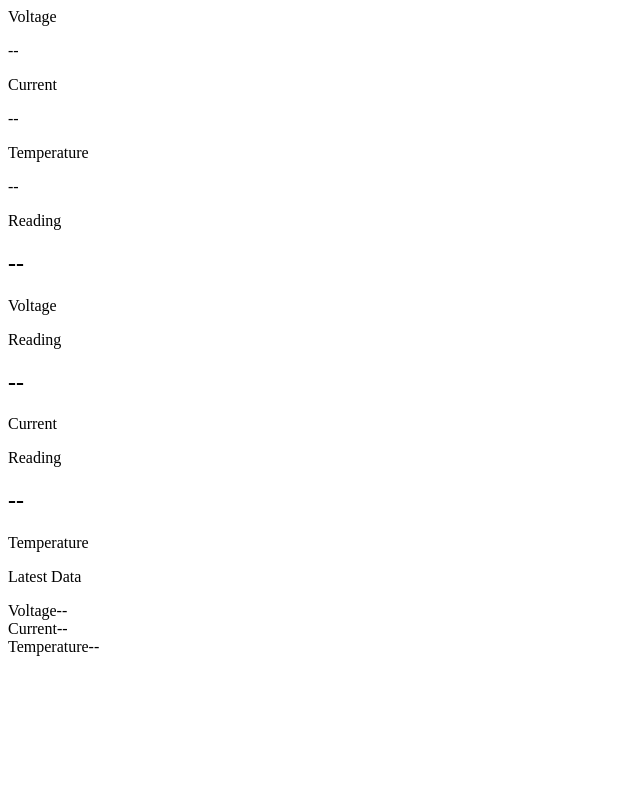
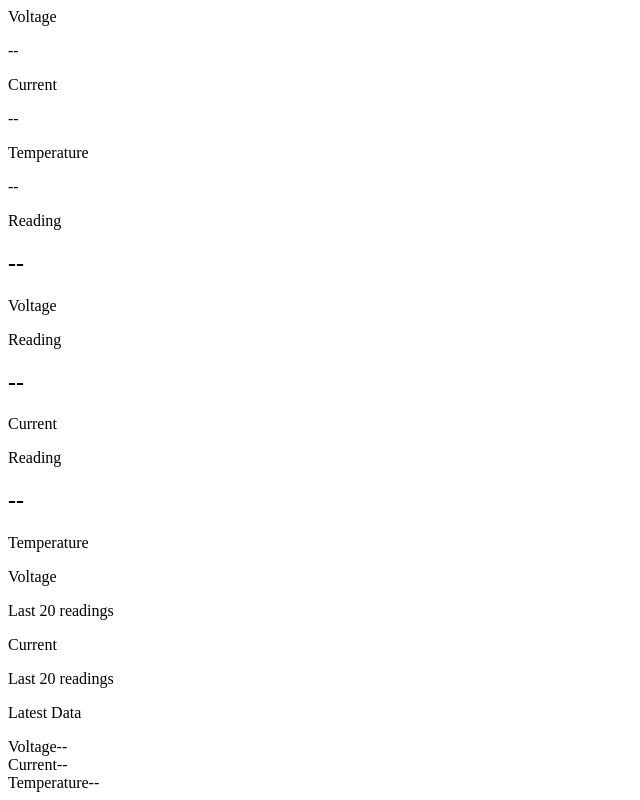
Before and after one commit to sohamrathod4567-hub/VoltineX, a React (Vite) app in the folder frontend/: page / in a window 1280 px wide. Shown: the part 286-1086 px from the top of the page, without its empty margins (0-640 px from the left). Before the commit the page ends 950 px from the top, so only its background shows below. Built offline with nearby package versions, Linux system fonts and the light colour scheme; no server answers; the HTML template or start-up script is replaced by a standard one.

Commit message:
Addded Line Graphs

```diff
--- a/frontend/src/App.css
+++ b/frontend/src/App.css
@@ -277,7 +277,8 @@ textarea {
 .section-grid,
 .component-grid,
 .contact-grid,
-.stats-grid {
+.stats-grid,
+.chart-grid {
   display: grid;
   gap: 20px;
 }
@@ -288,6 +289,10 @@ textarea {
 
 .stats-grid {
   grid-template-columns: repeat(3, minmax(0, 1fr));
+}
+
+.chart-grid {
+  grid-template-columns: repeat(2, minmax(0, 1fr));
 }
 
 .component-grid {
@@ -349,6 +354,27 @@ textarea {
 .readings-card {
   display: grid;
   gap: 18px;
+}
+
+.chart-card {
+  display: grid;
+  gap: 18px;
+}
+
+.chart-head {
+  display: flex;
+  align-items: center;
+  justify-content: space-between;
+  gap: 12px;
+}
+
+.chart-note {
+  color: var(--grey);
+  font-size: 0.9rem;
+}
+
+.chart-shell {
+  height: 260px;
 }
 
 .reading-list {
--- a/frontend/src/components/DashboardPage.jsx
+++ b/frontend/src/components/DashboardPage.jsx
@@ -1,3 +1,13 @@
+import {
+  CartesianGrid,
+  Line,
+  LineChart,
+  ResponsiveContainer,
+  Tooltip,
+  XAxis,
+  YAxis
+} from 'recharts';
+
 function formatValue(value, unit) {
   if (typeof value !== 'number') {
     return '--';
@@ -6,8 +16,32 @@ function formatValue(value, unit) {
   return `${value} ${unit}`;
 }
 
+function formatTick(timestamp, index) {
+  if (!timestamp) {
+    return `${index + 1}`;
+  }
+
+  const date = new Date(timestamp);
+  if (Number.isNaN(date.getTime())) {
+    return `${index + 1}`;
+  }
+
+  return date.toLocaleTimeString([], {
+    hour: '2-digit',
+    minute: '2-digit'
+  });
+}
+
 export default function DashboardPage({ data, isLoading, error }) {
   const latestRecord = data[0];
+  const chartData = [...data]
+    .slice(0, 20)
+    .reverse()
+    .map((item, index) => ({
+      name: formatTick(item?.timestamp, index),
+      voltage: item?.voltage,
+      current: item?.current
+    }));
   const metrics = [
     {
       label: 'Voltage',
@@ -69,6 +103,72 @@ export default function DashboardPage({ data, isLoading, error }) {
         ))}
       </div>
 
+      <div className="chart-grid">
+        <article className="content-card chart-card">
+          <div className="chart-head">
+            <p className="card-kicker">Voltage</p>
+            <span className="chart-note">Last 20 readings</span>
+          </div>
+          <div className="chart-shell">
+            <ResponsiveContainer width="100%" height="100%">
+              <LineChart data={chartData}>
+                <CartesianGrid stroke="#e9e9e9" vertical={false} />
+                <XAxis dataKey="name" tickLine={false} axisLine={false} tick={{ fill: '#6f6f6f', fontSize: 12 }} />
+                <YAxis tickLine={false} axisLine={false} tick={{ fill: '#6f6f6f', fontSize: 12 }} />
+                <Tooltip
+                  contentStyle={{
+                    backgroundColor: '#ffffff',
+                    border: '1px solid #e9e9e9',
+                    borderRadius: '16px',
+                    color: '#000000'
+                  }}
+                />
+                <Line
+                  type="monotone"
+                  dataKey="voltage"
+                  stroke="#000000"
+                  strokeWidth={2}
+                  dot={false}
+                  activeDot={{ r: 4, fill: '#000000' }}
+                />
+              </LineChart>
+            </ResponsiveContainer>
+          </div>
+        </article>
+
+        <article className="content-card chart-card">
+          <div className="chart-head">
+            <p className="card-kicker">Current</p>
+            <span className="chart-note">Last 20 readings</span>
+          </div>
+          <div className="chart-shell">
+            <ResponsiveContainer width="100%" height="100%">
+              <LineChart data={chartData}>
+                <CartesianGrid stroke="#e9e9e9" vertical={false} />
+                <XAxis dataKey="name" tickLine={false} axisLine={false} tick={{ fill: '#6f6f6f', fontSize: 12 }} />
+                <YAxis tickLine={false} axisLine={false} tick={{ fill: '#6f6f6f', fontSize: 12 }} />
+                <Tooltip
+                  contentStyle={{
+                    backgroundColor: '#ffffff',
+                    border: '1px solid #e9e9e9',
+                    borderRadius: '16px',
+                    color: '#000000'
+                  }}
+                />
+                <Line
+                  type="monotone"
+                  dataKey="current"
+                  stroke="#1c1c1c"
+                  strokeWidth={2}
+                  dot={false}
+                  activeDot={{ r: 4, fill: '#1c1c1c' }}
+                />
+              </LineChart>
+            </ResponsiveContainer>
+          </div>
+        </article>
+      </div>
+
       <div className="content-card readings-card">
         <p className="card-kicker">Latest Data</p>
         <div className="reading-list">
```
